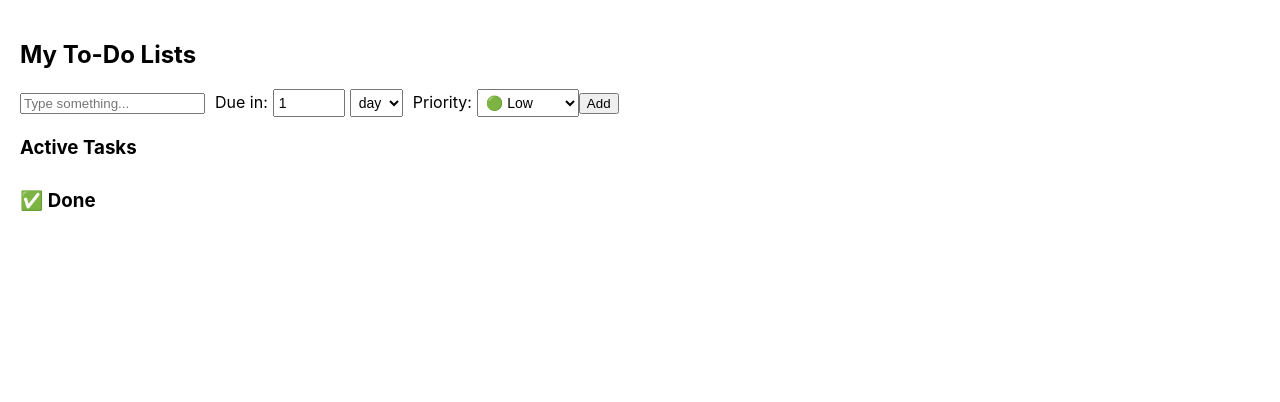
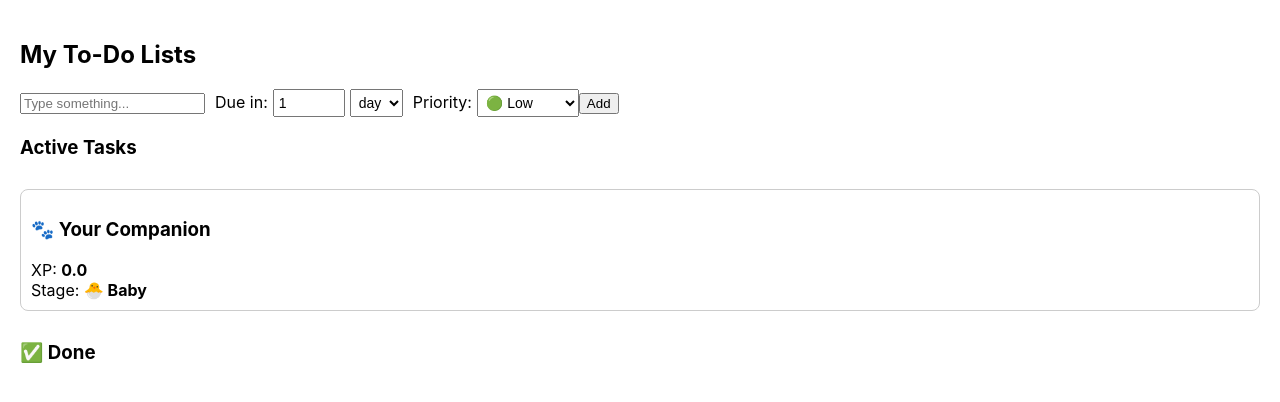
Before and after one commit to SanatjonB/todo-ts, a React (Create React App) app: page / in a window 1280 px wide. Shown: the top 402 px of the page. Built offline with nearby package versions, Linux system fonts and the light colour scheme.

Commit message:
adding the idea of a companion

```diff
--- a/src/App.tsx
+++ b/src/App.tsx
@@ -17,6 +17,7 @@ function App() {
   const [tick, setTick] = useState(0);
   const [dueUnit, setDueUnit] = useState("days");
   const [priority, setPriority] = useState<"low" | "medium" | "high">("low");
+  const [xp, setXp] = useState(0);
 
   useEffect(() => {
     const interval = setInterval(() => {
@@ -50,6 +51,14 @@ function App() {
     }
     console.log("Saved to localStorage:", tasks);
   }, [tasks, loaded, doneTasks]);
+
+  const getLevel = (xp: number) => {
+    if (xp >= 100) return "🧓 Elder";
+    if (xp >= 50) return "🧔 Adult";
+    if (xp >= 25) return "🧒 Teen";
+    if (xp >= 10) return "👶 Child";
+    return "🐣 Baby";
+  };
 
   return (
     <div style={{ padding: "20px" }}>
@@ -118,13 +127,13 @@ function App() {
           const seconds =
             Number(dueIn) * unitMultipliers[dueUnit.toLowerCase()];
           const dueAt = new Date(Date.now() + seconds * 1000).toISOString();
-          setTasks((prev) => [...prev, newTasks]);
           const newTasks = {
             text: task,
             completed: false,
             dueAt,
             priority,
           };
+          setTasks((prev) => [...prev, newTasks]);
         }}
       >
         Add
@@ -190,6 +199,7 @@ function App() {
                   {task_.priority}
                 </span>
               </div>
+              {/* Add button */}
               <button
                 onClick={() => {
                   const completedTask = {
@@ -198,6 +208,13 @@ function App() {
                     completedAt: new Date().toISOString(),
                   };
                   setTasks((prev) => prev.filter((_, index) => index !== i));
+                  const gain =
+                    task_.priority === "high"
+                      ? 3
+                      : task_.priority === "medium"
+                      ? 1
+                      : 0.5;
+                  setXp((prev) => prev + gain);
                   setDoneTasks((prev) => [...prev, completedTask]);
                 }}
                 style={{ marginLeft: "10px" }}
@@ -218,6 +235,23 @@ function App() {
           );
         })}
       </ul>
+      <div
+        style={{
+          marginTop: "30px",
+          padding: "10px",
+          border: "1px solid #ccc",
+          borderRadius: "8px",
+        }}
+      >
+        <h3>🐾 Your Companion</h3>
+        <div>
+          XP: <strong>{xp.toFixed(1)}</strong>
+        </div>
+        <div>
+          Stage: <strong>{getLevel(xp)}</strong>
+        </div>
+      </div>
+
       <h3 style={{ marginTop: "30px" }}>✅ Done</h3>
       <ul>
         {doneTasks.map((task, index) => (
```
